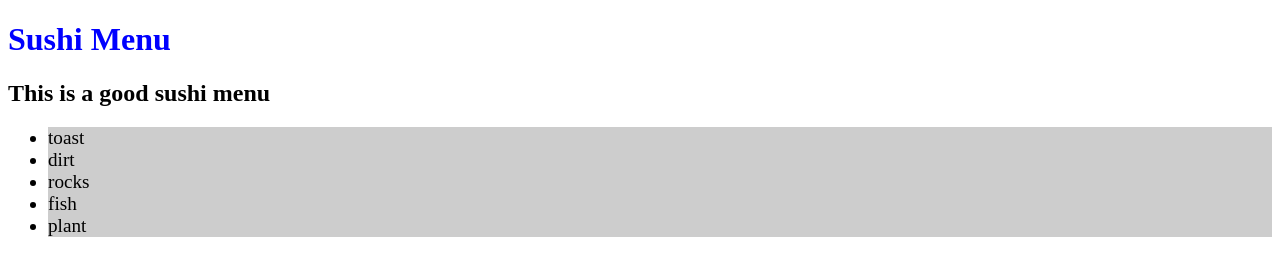
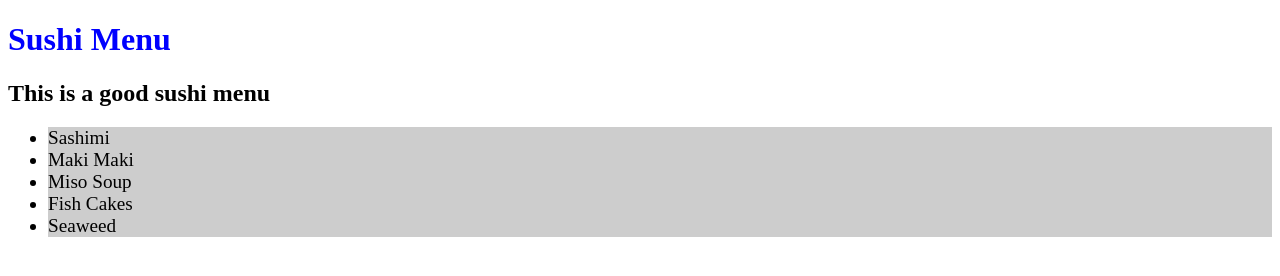
Before and after one commit to UnseenPeak/Menu-Test, a plain HTML site: page index.html in a window 1280 px wide. Drawn offline with Linux system fonts and the light colour scheme.

Commit message:
redo menu

```diff
--- a/index.html
+++ b/index.html
@@ -16,19 +16,19 @@
         <div class="row">
             <ul>
                 <li class="menu-item">
-                    toast
+                    Sashimi
                 </li>
                 <li class="menu-item">
-                    dirt
+                    Maki Maki
                 </li>
                 <li class="menu-item">
-                    rocks
+                    Miso Soup
                 </li>
                 <li class="menu-item">
-                    fish
+                    Fish Cakes
                 </li>
                 <li class="menu-item">
-                    plant
+                    Seaweed
                 </li>
             </ul>
         </div>
```
